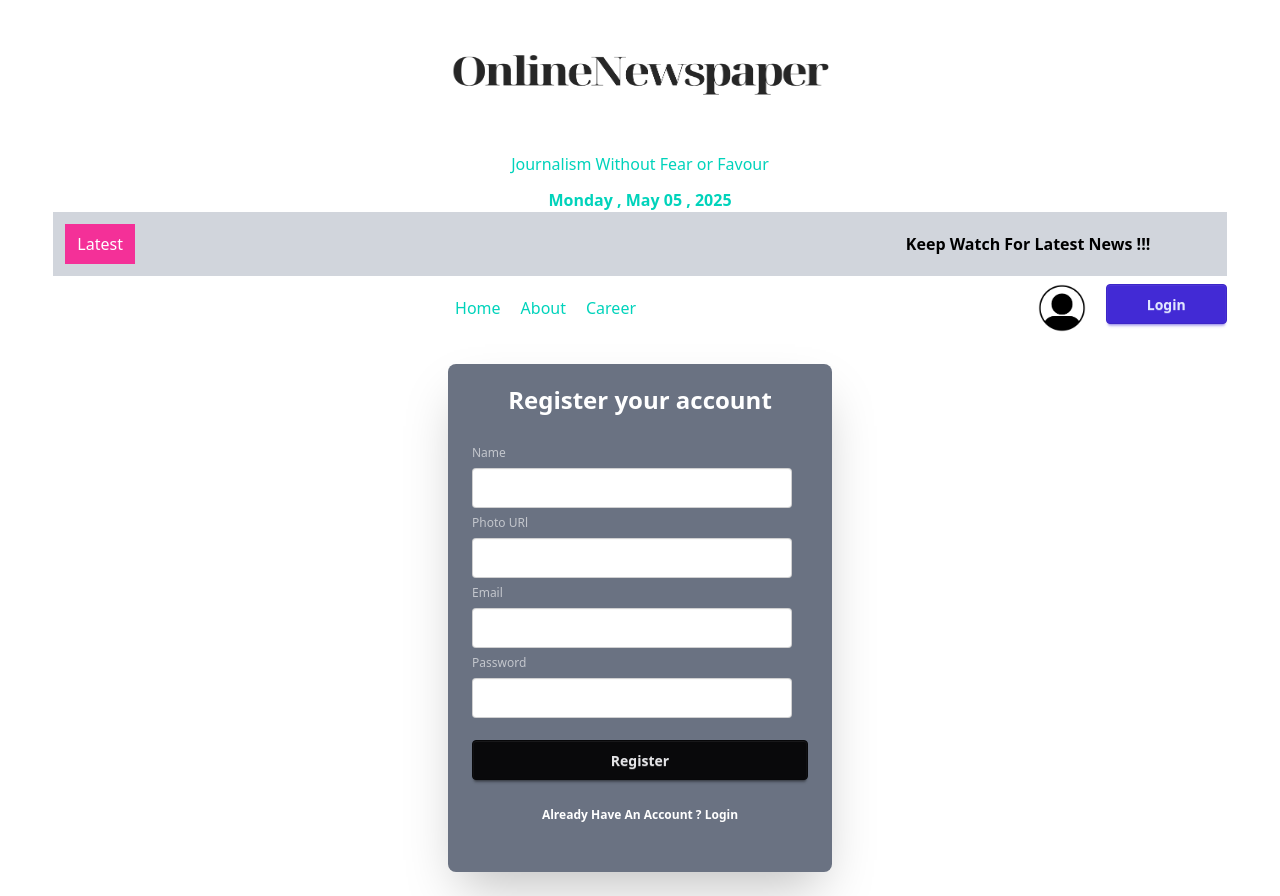
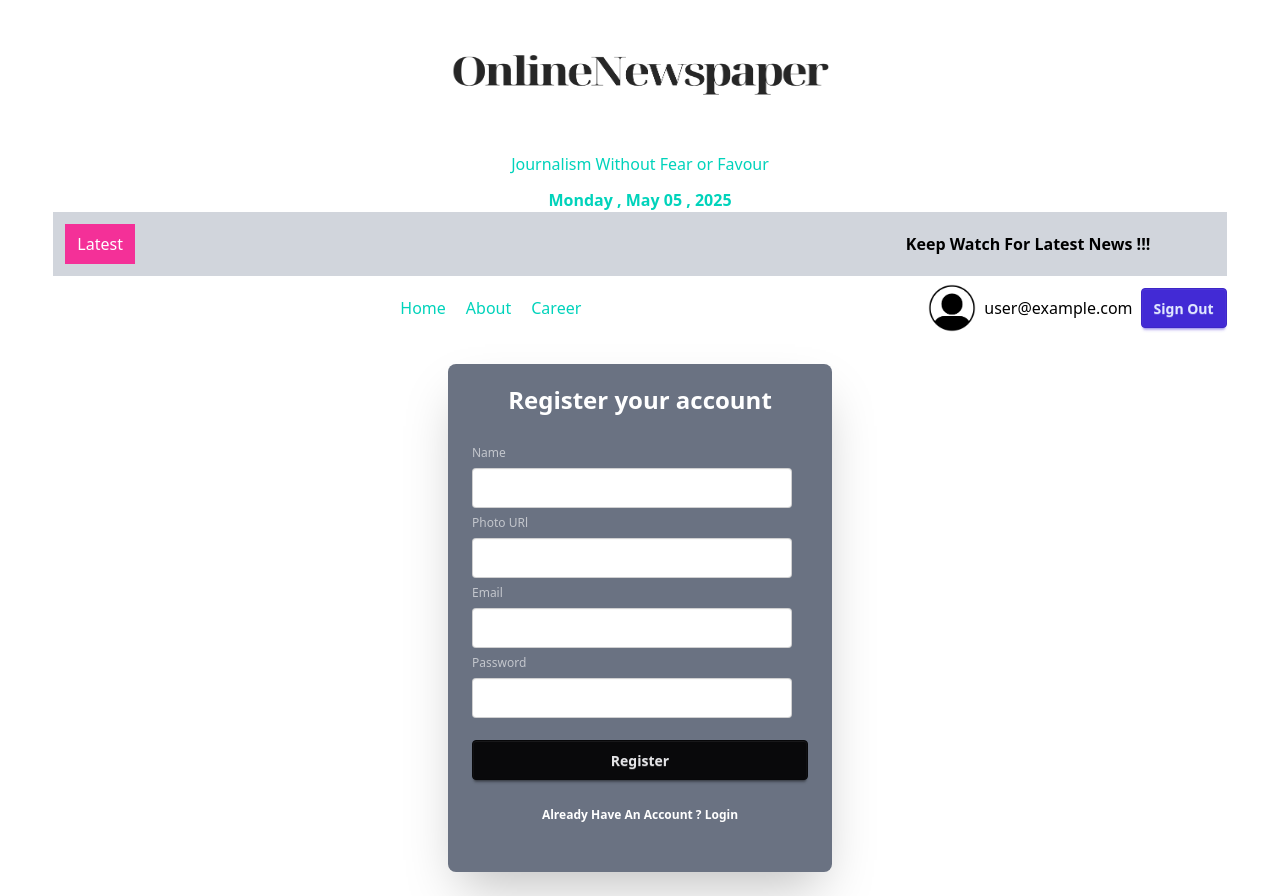
Before and after one commit to MDNROnik/START_REACT, a React (Vite) app in the folder Online Newspaper/: page /auth/signup in a window 1280 px wide. Built offline with nearby package versions, Linux system fonts and the light colour scheme; no server answers; sample sign-in values are in the browser's storage.

Commit message:
Login and Logout setup

```diff
--- a/Online Newspaper/src/Components/Login.jsx
+++ b/Online Newspaper/src/Components/Login.jsx
@@ -1,18 +1,32 @@
-import { useState } from "react";
-import { Link, useLocation, useNavigate } from "react-router";
+import { useContext, useState } from "react";
+import { Link, useNavigate } from "react-router";
+import { AuthContext } from "../Provider/AuthProvider";
 const Login = () => {
-  // eslint-disable-next-line no-unused-vars
+  const { signInUser } = useContext(AuthContext);
+
   const [error, setError] = useState("");
-  const location = useLocation();
-  // eslint-disable-next-line no-unused-vars
+  //const location = useLocation();
+
   const navigate = useNavigate();
-  console.log(location);
+  //console.log(location);
   const handleLogin = (e) => {
     e.preventDefault();
     const form = e.target;
     const email = form.email.value;
     const password = form.password.value;
     console.log({ email, password });
+    signInUser(email, password)
+      .then((result) => {
+        const user = result.user;
+        console.log(user);
+        navigate("/catagory/0");
+      })
+      .catch((error) => {
+        const errorCode = error.code;
+        // const errorMessage = error.message;
+        // alert(errorCode, errorMessage);
+        setError(errorCode);
+      });
   };
   return (
     <div className="flex justify-center p-6 items-center ">
--- a/Online Newspaper/src/Components/NavBar.jsx
+++ b/Online Newspaper/src/Components/NavBar.jsx
@@ -3,7 +3,10 @@ import { Link, NavLink } from "react-router";
 import { AuthContext } from "../Provider/AuthProvider";
 import userImg from "../assets/User.png";
 const NavBar = () => {
-  const { user } = useContext(AuthContext);
+  const { user, signOutUser } = useContext(AuthContext);
+  // console.log("====================================");
+  // console.log(user.email);
+  // console.log("====================================");
   return (
     <div className="flex justify-between items-center">
       <div className=""></div>
@@ -13,17 +16,35 @@ const NavBar = () => {
         <NavLink to="/career">Career</NavLink>
       </div>
       <div className="login-btn flex gap-5 pt-2 pb-2">
-        {/* {user && (
+        {user && (
           <div className="flex gap-2 items-center">
             <img src={userImg} alt="" className="h-12 w-12" />
-            <p>{user}</p>
+            <p>{user.email}</p>
+            <button
+              onClick={() => {
+                signOutUser()
+                  .then(() => {
+                    console.log("sign out");
+                  })
+                  .catch((error) => {
+                    console.log(error);
+                  });
+              }}
+              className="btn btn-primary px-3 "
+            >
+              Sign Out
+            </button>
           </div>
         )}
-        {!user && <p>Login</p>} */}
-        <img src={userImg} alt="" className="h-12 w-12" />
-        <Link to={"/auth/login"} className="btn btn-primary px-10 ">
+        {!user && (
+          <Link to={"/auth/login"} className="btn btn-primary px-10 ">
+            Login
+          </Link>
+        )}
+        {/* <img src={userImg} alt="" className="h-12 w-12" /> */}
+        {/* <Link to={"/auth/login"} className="btn btn-primary px-10 ">
           Login
-        </Link>
+        </Link> */}
       </div>
     </div>
   );
--- a/Online Newspaper/src/Components/Signup.jsx
+++ b/Online Newspaper/src/Components/Signup.jsx
@@ -26,6 +26,7 @@ const Signup = () => {
       .then((result) => {
         const user = result.user;
         console.log(user);
+        navigate("/catagory/0");
       })
       .catch((error) => {
         const errorCode = error.code;
--- a/Online Newspaper/src/Provider/AuthProvider.jsx
+++ b/Online Newspaper/src/Provider/AuthProvider.jsx
@@ -27,6 +27,7 @@ const AuthProvider = ({ children }) => {
     const unsubscribe = onAuthStateChanged(auth, (currentUser) => {
       console.log("user inside auth state change", currentUser);
       setUser(currentUser);
+
       setLoading(false);
     });
     return () => {
```
